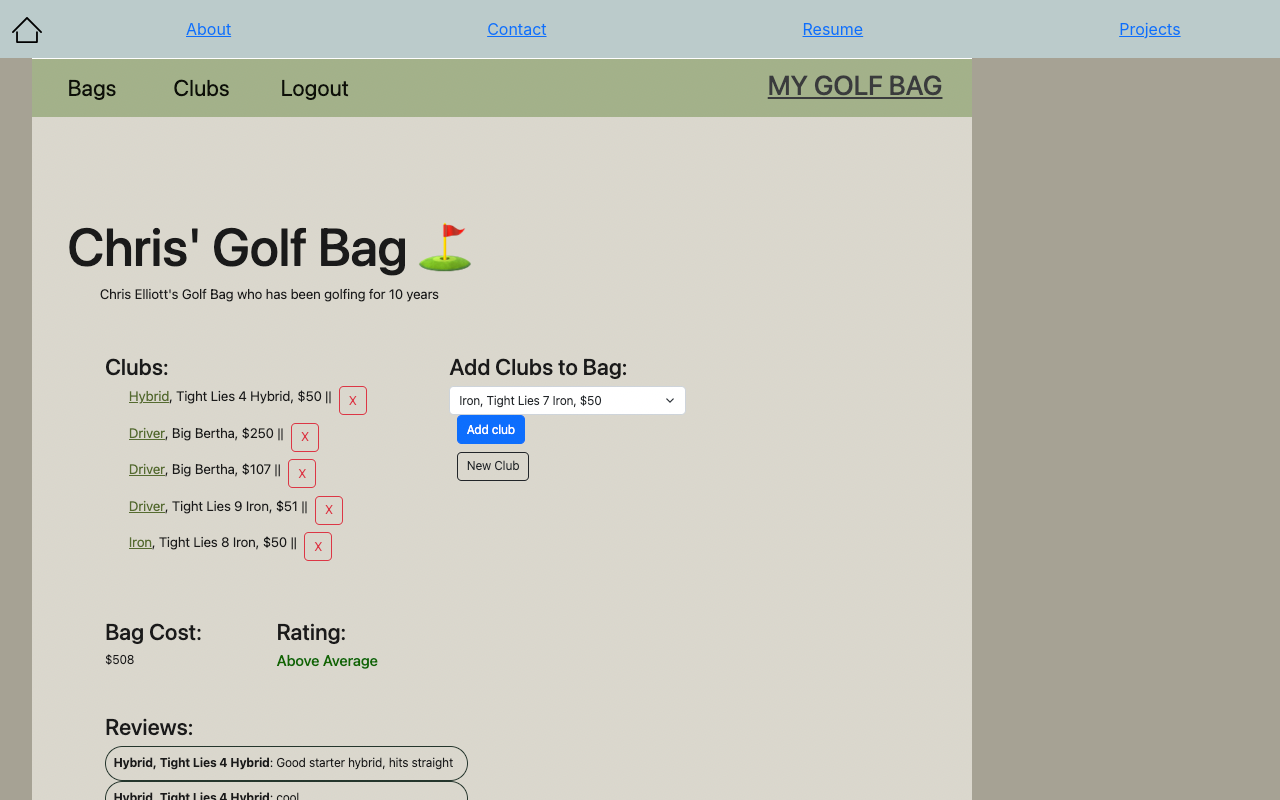
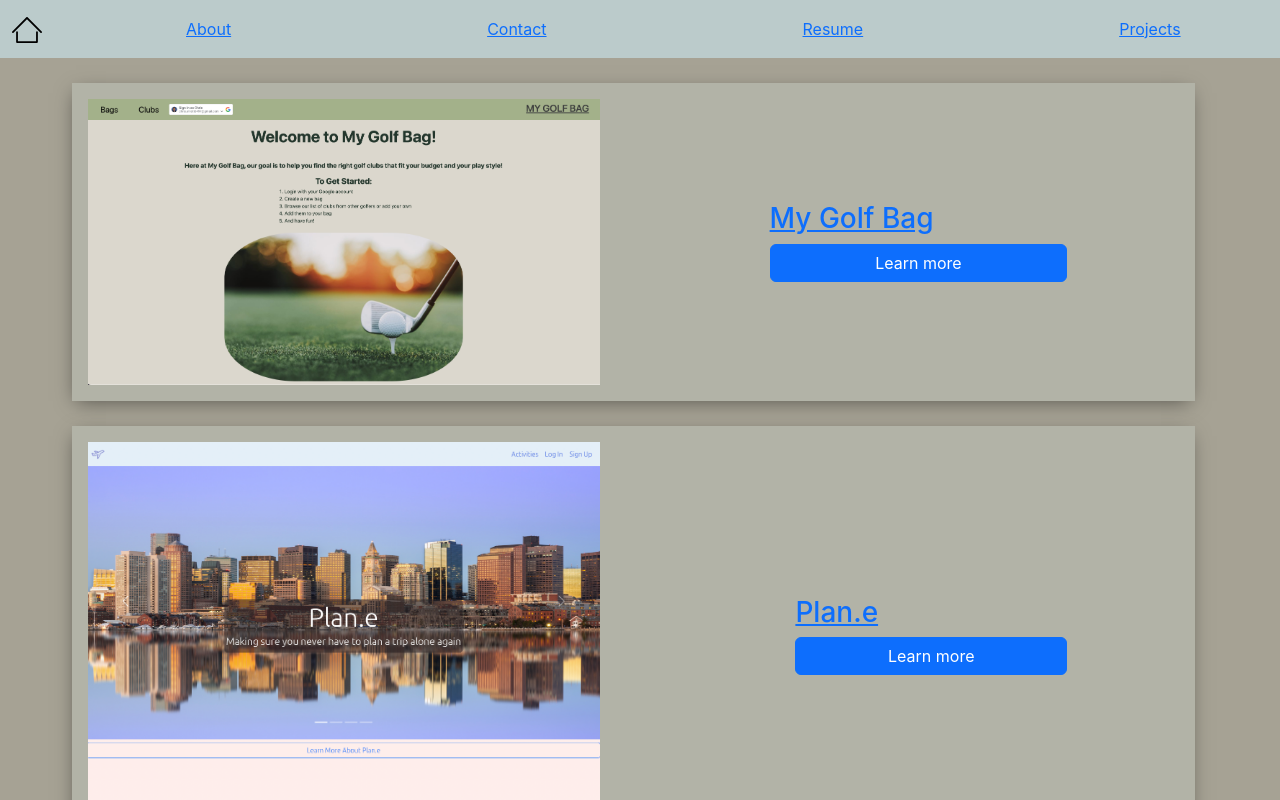
Before and after one commit to chriselliott97/christopher-elliott-portfolio, a React (Create React App) app: page /projects in a window 1280 px wide. Shown: the top 800 px of the page. Built offline with nearby package versions, Linux system fonts and the light colour scheme.

Commit message:
style changes

```diff
--- a/src/App.js
+++ b/src/App.js
@@ -1,6 +1,6 @@
 import { Routes, Route } from 'react-router-dom'
 import Home from './pages/Home/Home'
-import About from './pages/About'
+import About from './pages/About/About'
 import Contact from './pages/Contact'
 import Resume from './pages/Resume/Resume'
 import Projects from './pages/Projects'
--- a/src/components/ProjectPreview.jsx
+++ b/src/components/ProjectPreview/ProjectPreview.jsx
@@ -1,28 +1,33 @@
-import hyphenateWords from "../utilities/hyphenateWords";
+import hyphenateWords from "../../utilities/hyphenateWords";
 import { Link } from "react-router-dom";
+import styles from './ProjectPreview.module.css'
 
 
 const ProjectPreview = (props) => {
   const path = hyphenateWords(props.title)
   return (
     <>
+
     <Link to={path}>
-      <div>
+      <article className={styles.container}>
         <img
+          className={styles.screenshot}
           src={props.image}
           alt={props.title}
         />
 
-        <section>
+        <section className={styles.title}>
           <h3>
             {props.title}
           </h3>
-          <button>
+          <button className='btn btn-primary'>
               Learn more
           </button>
         </section>
-      </div>
+
+      </article>
     </Link>
+
     </>
   );
 }
--- /dev/null
+++ b/src/components/ProjectPreview/ProjectPreview.module.css
@@ -0,0 +1,22 @@
+.container {
+  width: 90%;
+  display: grid;
+  grid-template-rows: repeat(minmax(170px, 1fr));
+	grid-template-columns: auto auto;
+  grid-gap: 20px;
+  background-color: #B2B3A7;
+  box-shadow: -1px 5px 19px -5px rgba(0,0,0,0.5);
+  margin: 25px 0 0 40px
+}
+
+.screenshot {
+  width: 40vw;
+  margin: 2vh;
+}
+
+.title {
+  display: flex;
+  flex-direction: column;
+  justify-content: center;
+  padding-right: 10vw;
+}
--- a/src/components/ProjectsList.jsx
+++ b/src/components/ProjectsList/ProjectsList.jsx
@@ -1,4 +1,4 @@
-import ProjectPreview from "./ProjectPreview";
+import ProjectPreview from "../ProjectPreview/ProjectPreview.jsx";
 
 const ProjectsList = (props) => {
   return (
--- a/src/pages/About.jsx
+++ /dev/null
@@ -1,12 +0,0 @@
-import Headshot from '../assets/Headshot.png'
-
-const About = () => {
-  return (
-    <main>
-      <img style={{width: 400}} src={Headshot} alt="Headshot on boat of chris" />
-      <p>I am an aspiring software engineer that comes equipped with a background in customer service and sales. I come equipped with a passion to constantly challenge myself and learn new things. My skills include JavaScript, Node JS, React, CSS, HTML and extensive knowledge of MongoDB, Google OAuth and PostgreSQL. With a positive attitude, I bring life and energy to any situation and lead to a positive working environment.</p>
-    </main>
-  )
-}
-
-export default About;
--- /dev/null
+++ b/src/pages/About/About.jsx
@@ -0,0 +1,15 @@
+import Headshot from '../../assets/Headshot.png'
+import styles from './About.module.css'
+
+const About = () => {
+  return (
+    <main>
+      <img className={styles.headshot} src={Headshot} alt="Headshot on boat of chris" />
+      <div className={styles.description}>
+        <p>I am an aspiring software engineer that comes equipped with a background in customer service and sales. I come equipped with a passion to constantly challenge myself and learn new things. My skills include JavaScript, Node JS, React, CSS, HTML and extensive knowledge of MongoDB, Google OAuth and PostgreSQL. With a positive attitude, I bring life and energy to any situation and lead to a positive working environment.</p>
+      </div>
+    </main>
+  )
+}
+
+export default About;
--- /dev/null
+++ b/src/pages/About/About.module.css
@@ -0,0 +1,12 @@
+.headshot {
+  margin-top: 4vh;
+    width: 40%;
+    border-radius: 50%;
+    box-shadow: -1px 5px 19px -5px rgba(0,0,0,0.5);
+}
+
+.description {
+  width: 50%;
+  font-size: 30px;
+  margin-top: 10vh;
+}
--- a/src/pages/Home/Home.module.css
+++ b/src/pages/Home/Home.module.css
@@ -1,7 +1,10 @@
+main > * {
+  margin: 4vh 0
+}
+
 .homeMain {
   display: flex;
   flex-direction: column;
-
 }
 
 .headshot {
--- a/src/pages/Projects.jsx
+++ b/src/pages/Projects.jsx
@@ -1,5 +1,5 @@
 import { projects } from "../data/projects";
-import ProjectsList from "../components/ProjectsList";
+import ProjectsList from "../components/ProjectsList/ProjectsList.jsx";
 
 const Projects = () => {
   return (
```
Also changed, not shown: public/MyGolfBag.png.
